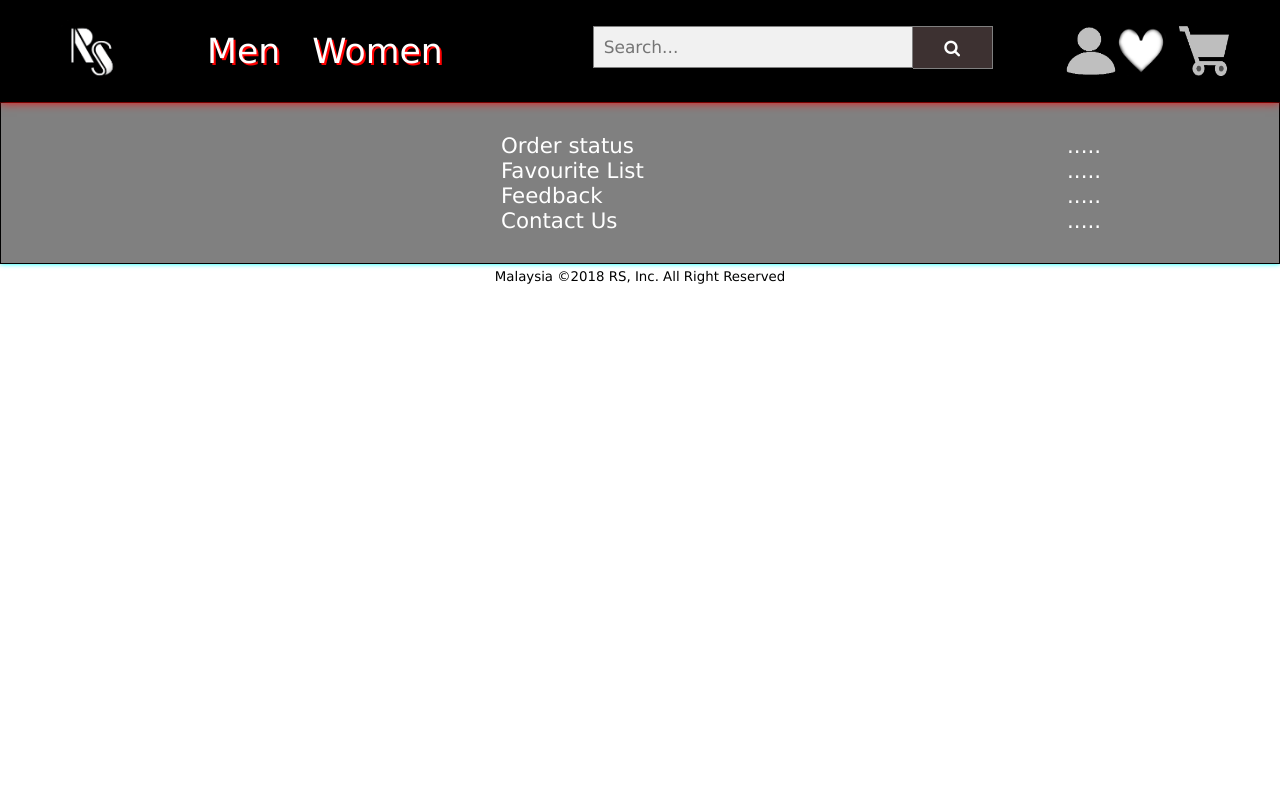
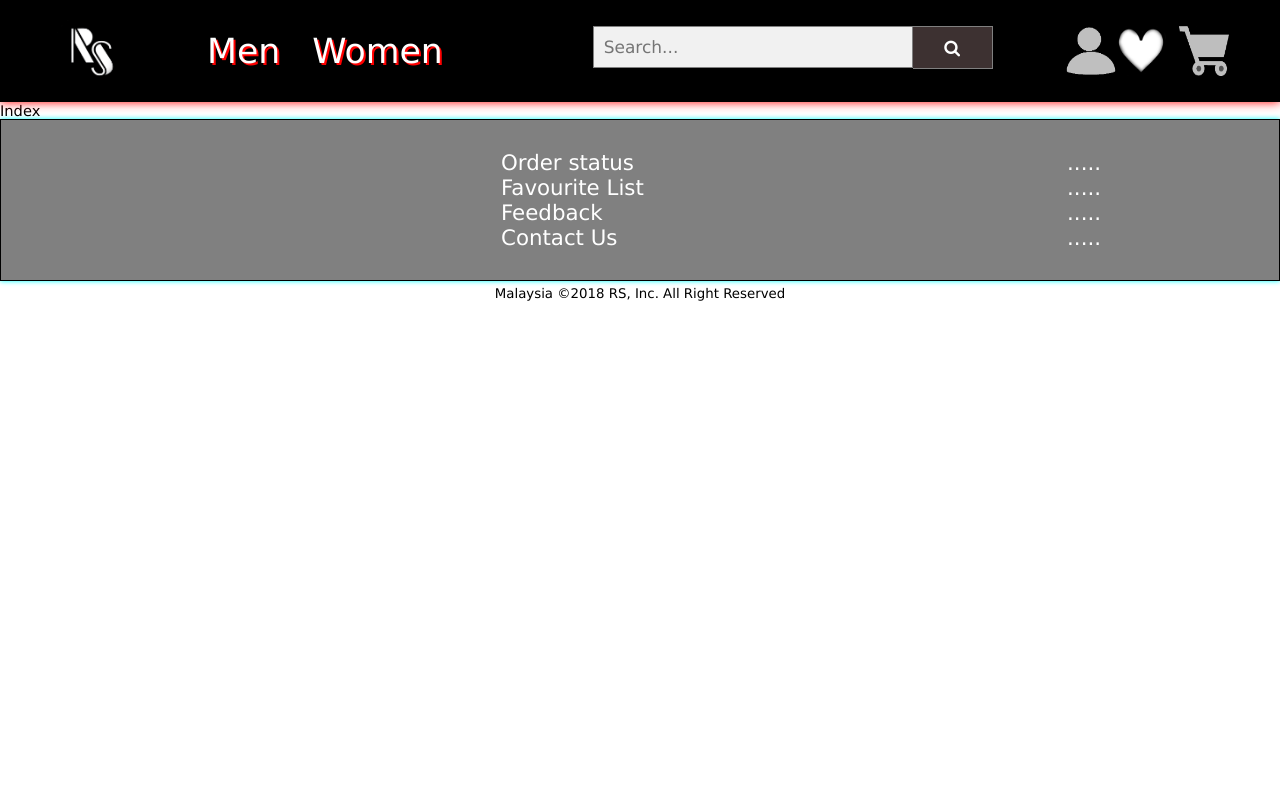
Before and after one commit to RaymondLer/RS, a PHP site: page / in a window 1280 px wide. Run offline with PHP 8.4, Linux system fonts and the light colour scheme.

Commit message:
add index.php

```diff
--- a/RS/index.php
+++ b/RS/index.php
@@ -6,7 +6,7 @@
 $page->header();
 ?>
 
-
+<?php echo"Index"?>
 
 <?php
 $page->footer();
```
